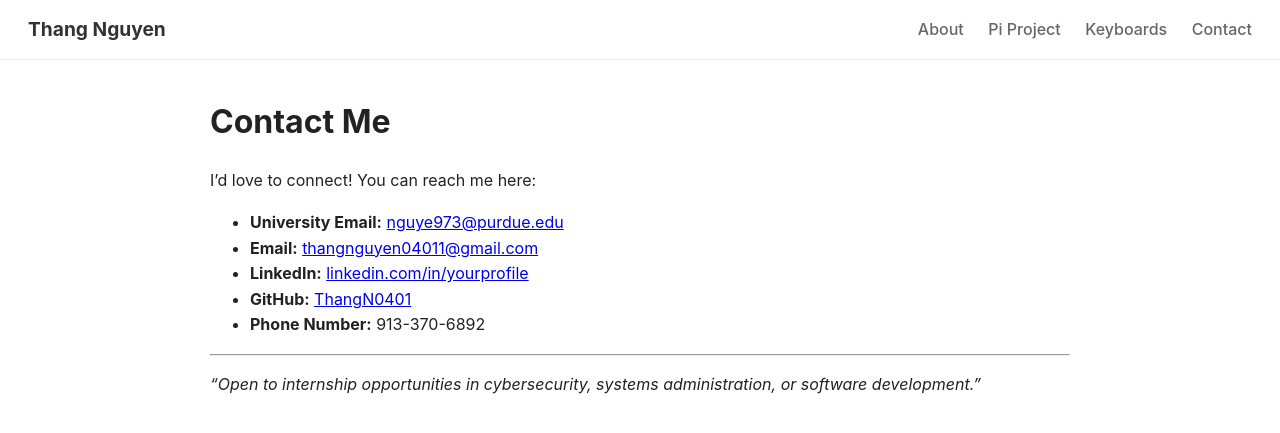
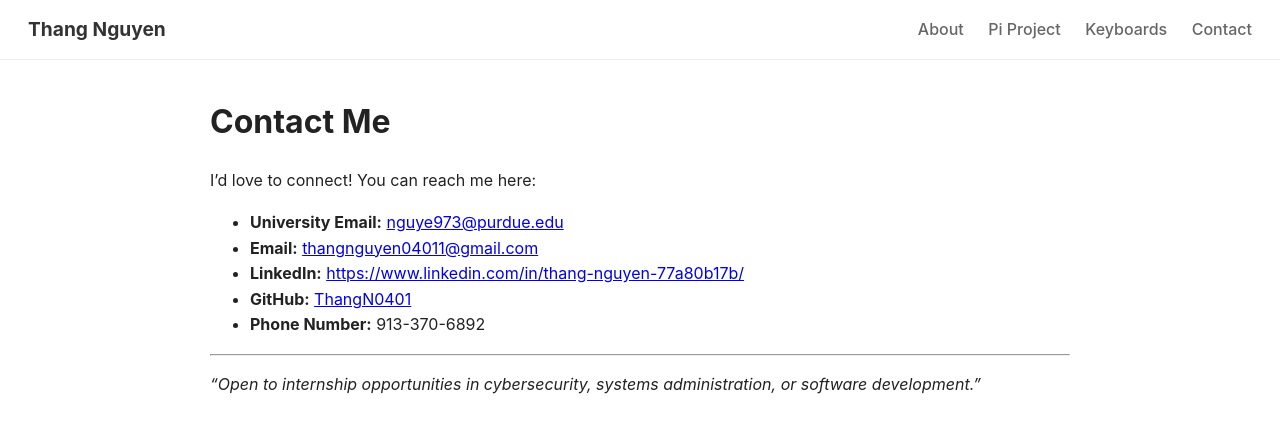
Before and after one commit to ThangN0401/ThangN0401.github.io, a Jekyll site: the page built from contact.md, in a window 1280 px wide. Shown: the top 433 px of the page. Built offline with Jekyll 4.4.1, drawn with Linux system fonts in a browser that asks for light colours.

Commit message:
Update contact.md

```diff
--- a/contact.md
+++ b/contact.md
@@ -10,7 +10,7 @@ I’d love to connect! You can reach me here:
 
 -  **University Email:** [nguye973@purdue.edu](mailto:nguye973@purdue.edu)
 -  **Email:** [thangnguyen04011@gmail.com](mailto:thangnguyen04011@gmail.com)
--  **LinkedIn:** [linkedin.com/in/yourprofile](https://www.linkedin.com/in/thang-nguyen-77a80b17b/)
+-  **LinkedIn:** [https://www.linkedin.com/in/thang-nguyen-77a80b17b/](https://www.linkedin.com/in/thang-nguyen-77a80b17b/)
 -  **GitHub:** [ThangN0401](https://github.com/ThangN0401)
 -  **Phone Number:** 913-370-6892
 
```
